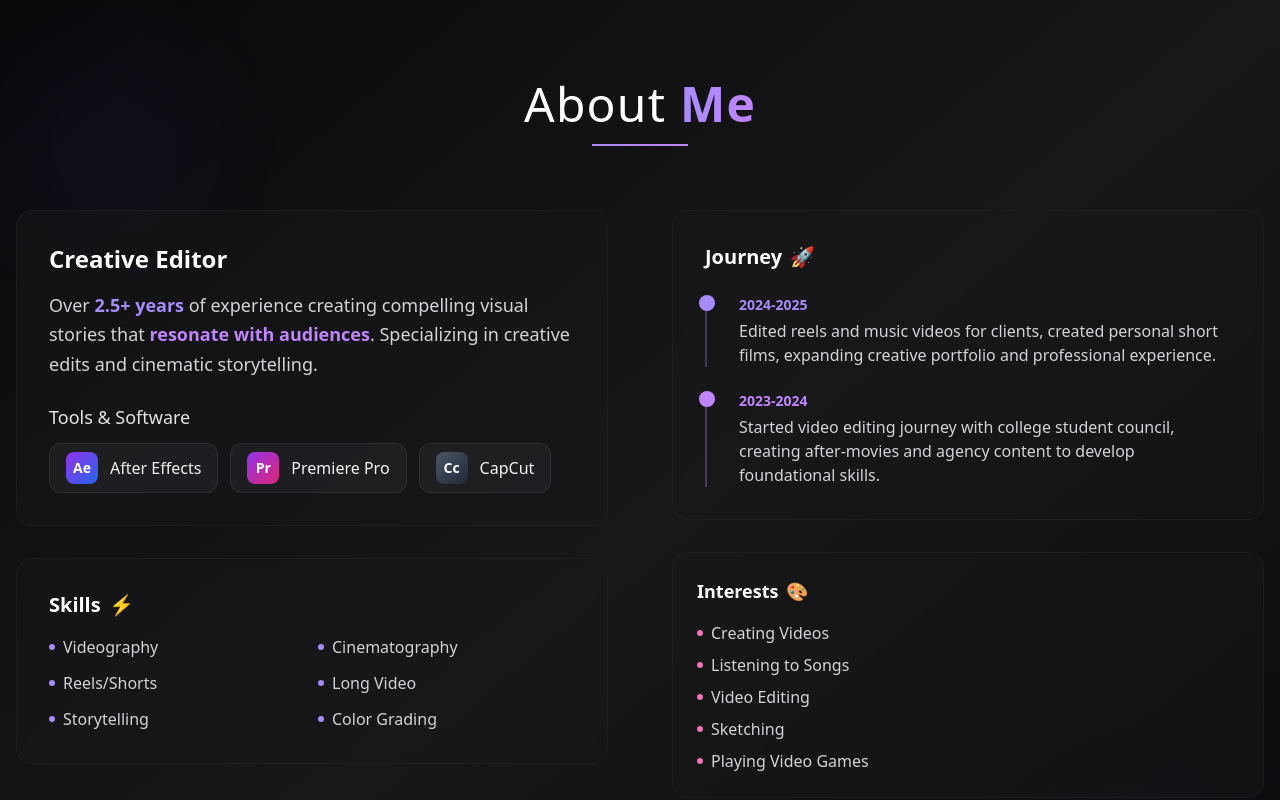
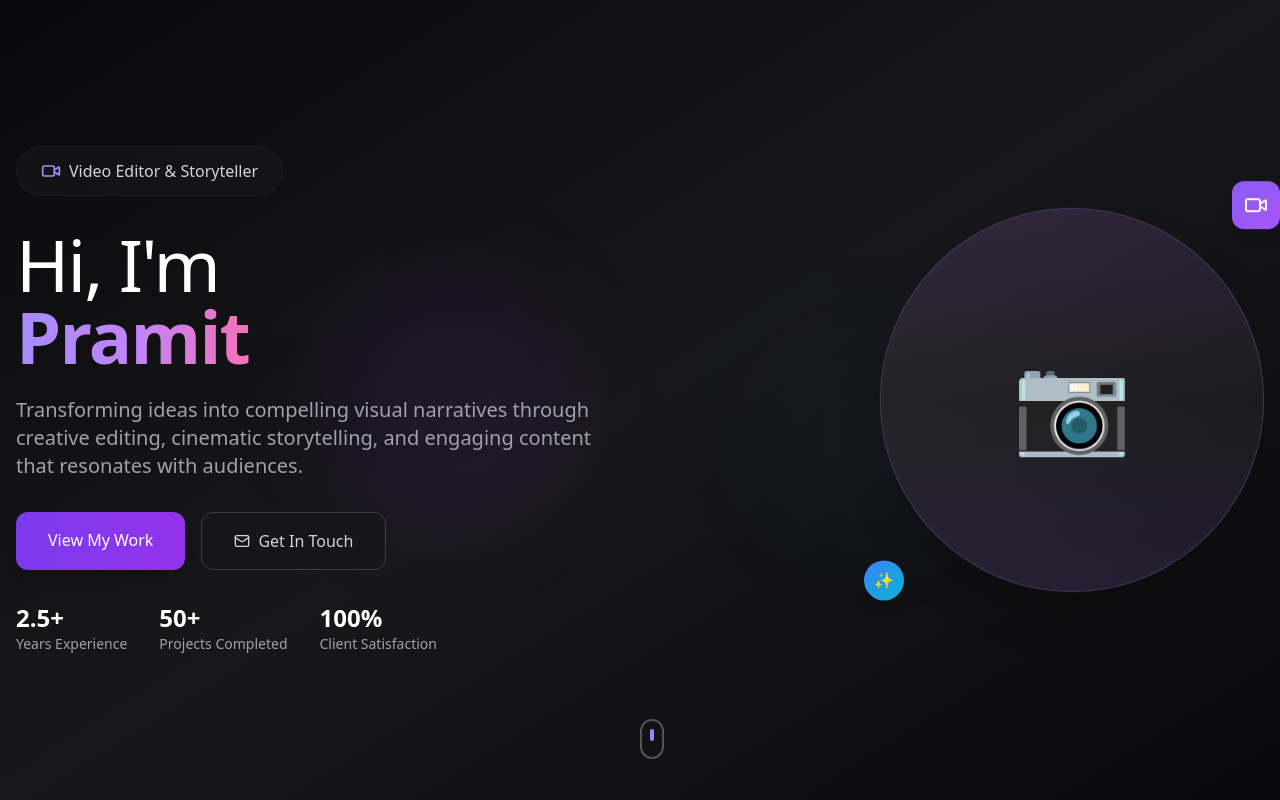
Before and after one commit to pramit091104/My-editing-portfolio, a React (Vite) app: page / in a window 1280 px wide. Shown: the top 800 px of the page. Built offline with nearby package versions, Linux system fonts and the light colour scheme.

Commit message:
Refactor: Improve page layout and transitions
- Moved "About Me" section to the end.
- Added page transition animations.
- Included an image in the introduction section.

```diff
--- a/src/components/AboutSection.tsx
+++ b/src/components/AboutSection.tsx
@@ -39,24 +39,25 @@ const software = [
 export default function AboutSection() {
   return (
     <section className="relative w-full py-20 px-4 bg-gradient-to-br from-zinc-950 via-zinc-900 to-zinc-950 overflow-hidden">
-      {/* Minimal floating elements */}
-      <div className="absolute top-20 left-10 w-32 h-32 rounded-full bg-gradient-to-r from-violet-600/10 to-purple-600/10 blur-3xl" />
-      <div className="absolute bottom-20 right-10 w-40 h-40 rounded-full bg-gradient-to-r from-blue-600/10 to-cyan-600/10 blur-3xl" />
+      {/* Unique animated background elements for about section */}
+      <div className="absolute top-20 left-10 w-32 h-32 rounded-full bg-gradient-to-r from-violet-600/15 to-purple-600/15 blur-3xl animate-pulse delay-200" />
+      <div className="absolute bottom-20 right-10 w-40 h-40 rounded-full bg-gradient-to-r from-blue-600/15 to-cyan-600/15 blur-3xl animate-pulse delay-700" />
+      <div className="absolute top-1/2 left-1/2 transform -translate-x-1/2 -translate-y-1/2 w-60 h-60 rounded-full bg-gradient-to-r from-pink-600/5 to-violet-600/5 blur-3xl animate-spin-slow" />
 
       <div className="relative max-w-7xl mx-auto">
-        {/* Header */}
-        <div className="text-center mb-16">
+        {/* Header with staggered animation */}
+        <div className="text-center mb-16 transform transition-all duration-1000 animate-[slideInFromBottom_1s_ease-out]">
           <h2 className="text-4xl md:text-5xl font-light text-white mb-4 tracking-wide">
             About <span className="font-bold bg-gradient-to-r from-violet-400 to-purple-400 bg-clip-text text-transparent">Me</span>
           </h2>
-          <div className="w-24 h-0.5 bg-gradient-to-r from-violet-400 to-purple-400 mx-auto" />
+          <div className="w-24 h-0.5 bg-gradient-to-r from-violet-400 to-purple-400 mx-auto animate-[expandWidth_1s_ease-out_0.5s_both]" />
         </div>
 
         <div className="grid grid-cols-1 lg:grid-cols-2 gap-12 lg:gap-16">
-          {/* Left Column */}
-          <div className="space-y-8">
+          {/* Left Column with cascade animation */}
+          <div className="space-y-8 animate-[slideInLeft_1s_ease-out_0.3s_both]">
             {/* Introduction */}
-            <div className="bg-zinc-900/50 backdrop-blur-sm rounded-2xl p-8 border border-zinc-800/50">
+            <div className="bg-zinc-900/60 backdrop-blur-md rounded-2xl p-8 border border-zinc-800/50 transform transition-all duration-500 hover:bg-zinc-900/80 hover:scale-105 hover:shadow-2xl hover:shadow-violet-500/10">
               <h3 className="text-2xl font-semibold text-white mb-4">Creative Editor</h3>
               <p className="text-zinc-300 text-lg leading-relaxed mb-6">
                 Over <span className="text-violet-400 font-semibold">2.5+ years</span> of experience creating
@@ -64,13 +65,17 @@ export default function AboutSection() {
                 Specializing in creative edits and cinematic storytelling.
               </p>
 
-              {/* Software */}
+              {/* Software with staggered hover effects */}
               <div className="space-y-3">
                 <h4 className="text-lg font-medium text-zinc-200">Tools & Software</h4>
                 <div className="flex flex-wrap gap-3">
-                  {software.map((sw) => (
-                    <div key={sw.name} className="flex items-center bg-zinc-800/60 rounded-xl px-4 py-2 border border-zinc-700/50">
-                      <span className={`w-8 h-8 rounded-lg bg-gradient-to-br ${sw.color} flex items-center justify-center text-white font-bold text-sm mr-3`}>
+                  {software.map((sw, index) => (
+                    <div
+                      key={sw.name}
+                      className="flex items-center bg-zinc-800/60 rounded-xl px-4 py-2 border border-zinc-700/50 transform transition-all duration-300 hover:scale-110 hover:bg-zinc-700/60 animate-[popIn_0.6s_ease-out] group"
+                      style={{ animationDelay: `${index * 0.1 + 0.8}s` }}
+                    >
+                      <span className={`w-8 h-8 rounded-lg bg-gradient-to-br ${sw.color} flex items-center justify-center text-white font-bold text-sm mr-3 group-hover:rotate-12 transition-transform duration-300`}>
                         {sw.icon}
                       </span>
                       <span className="text-zinc-100 font-medium">{sw.name}</span>
@@ -80,15 +85,19 @@ export default function AboutSection() {
               </div>
             </div>
 
-            {/* Skills */}
-            <div className="bg-zinc-900/50 backdrop-blur-sm rounded-2xl p-8 border border-zinc-800/50">
+            {/* Skills with animated bullets */}
+            <div className="bg-zinc-900/60 backdrop-blur-md rounded-2xl p-8 border border-zinc-800/50 transform transition-all duration-500 hover:bg-zinc-900/80 hover:scale-105 hover:shadow-2xl hover:shadow-purple-500/10">
               <h3 className="text-xl font-semibold text-white mb-4 flex items-center gap-2">
-                Skills <span className="text-yellow-400">⚡</span>
+                Skills <span className="text-yellow-400 animate-pulse">⚡</span>
               </h3>
               <div className="grid grid-cols-2 gap-3">
-                {skills.map((skill) => (
-                  <div key={skill} className="text-zinc-300 flex items-center gap-2">
-                    <div className="w-1.5 h-1.5 rounded-full bg-violet-400" />
+                {skills.map((skill, index) => (
+                  <div
+                    key={skill}
+                    className="text-zinc-300 flex items-center gap-2 animate-[slideInRight_0.5s_ease-out] hover:text-white transition-colors duration-300"
+                    style={{ animationDelay: `${index * 0.1 + 1.2}s` }}
+                  >
+                    <div className="w-1.5 h-1.5 rounded-full bg-violet-400 animate-pulse" />
                     {skill}
                   </div>
                 ))}
@@ -96,24 +105,24 @@ export default function AboutSection() {
             </div>
           </div>
 
-          {/* Right Column */}
-          <div className="space-y-8">
-            {/* Experience Timeline */}
-            <div className="bg-zinc-900/50 backdrop-blur-sm rounded-2xl p-8 border border-zinc-800/50">
+          {/* Right Column with cascade animation */}
+          <div className="space-y-8 animate-[slideInRight_1s_ease-out_0.6s_both]">
+            {/* Experience Timeline with animated progression */}
+            <div className="bg-zinc-900/60 backdrop-blur-md rounded-2xl p-8 border border-zinc-800/50 transform transition-all duration-500 hover:bg-zinc-900/80 hover:scale-105 hover:shadow-2xl hover:shadow-blue-500/10">
               <h3 className="text-xl font-semibold text-white mb-6 flex items-center gap-2">
-                Journey <span className="text-blue-400">🚀</span>
+                Journey <span className="text-blue-400 animate-bounce">🚀</span>
               </h3>
               <div className="space-y-6">
-                <div className="relative pl-8 border-l-2 border-violet-400/30">
-                  <div className="absolute -left-2 top-0 w-4 h-4 rounded-full bg-violet-400" />
+                <div className="relative pl-8 border-l-2 border-violet-400/30 animate-[drawLine_1.5s_ease-out_1.5s_both]">
+                  <div className="absolute -left-2 top-0 w-4 h-4 rounded-full bg-violet-400 animate-[popIn_0.6s_ease-out_1.8s_both]" />
                   <div className="text-sm text-violet-400 font-semibold mb-1">2024-2025</div>
                   <p className="text-zinc-300">
                     Edited reels and music videos for clients, created personal short films,
                     expanding creative portfolio and professional experience.
                   </p>
                 </div>
-                <div className="relative pl-8 border-l-2 border-purple-400/30">
-                  <div className="absolute -left-2 top-0 w-4 h-4 rounded-full bg-purple-400" />
+                <div className="relative pl-8 border-l-2 border-purple-400/30 animate-[drawLine_1.5s_ease-out_2s_both]">
+                  <div className="absolute -left-2 top-0 w-4 h-4 rounded-full bg-purple-400 animate-[popIn_0.6s_ease-out_2.3s_both]" />
                   <div className="text-sm text-purple-400 font-semibold mb-1">2023-2024</div>
                   <p className="text-zinc-300">
                     Started video editing journey with college student council,
@@ -123,32 +132,36 @@ export default function AboutSection() {
               </div>
             </div>
 
-            {/* Hobbies & Contact */}
+            {/* Hobbies & Contact with hover animations */}
             <div className="space-y-6">
               {/* Hobbies */}
-              <div className="bg-zinc-900/50 backdrop-blur-sm rounded-2xl p-6 border border-zinc-800/50">
+              <div className="bg-zinc-900/60 backdrop-blur-md rounded-2xl p-6 border border-zinc-800/50 transform transition-all duration-500 hover:bg-zinc-900/80 hover:scale-105 hover:shadow-2xl hover:shadow-pink-500/10">
                 <h3 className="text-lg font-semibold text-white mb-4 flex items-center gap-2">
-                  Interests <span className="text-pink-400">🎨</span>
+                  Interests <span className="text-pink-400 animate-spin-slow">🎨</span>
                 </h3>
                 <div className="grid grid-cols-1 gap-2">
-                  {hobbies.map((hobby) => (
-                    <div key={hobby} className="text-zinc-300 flex items-center gap-2">
-                      <div className="w-1.5 h-1.5 rounded-full bg-pink-400" />
+                  {hobbies.map((hobby, index) => (
+                    <div
+                      key={hobby}
+                      className="text-zinc-300 flex items-center gap-2 animate-[slideInLeft_0.5s_ease-out] hover:text-white transition-colors duration-300"
+                      style={{ animationDelay: `${index * 0.1 + 2.5}s` }}
+                    >
+                      <div className="w-1.5 h-1.5 rounded-full bg-pink-400 animate-pulse" />
                       {hobby}
                     </div>
                   ))}
                 </div>
               </div>
 
-              {/* Contact */}
-              <div className="bg-zinc-900/50 backdrop-blur-sm rounded-2xl p-6 border border-zinc-800/50">
+              {/* Contact with interactive animations */}
+              <div className="bg-zinc-900/60 backdrop-blur-md rounded-2xl p-6 border border-zinc-800/50 transform transition-all duration-500 hover:bg-zinc-900/80 hover:scale-105 hover:shadow-2xl hover:shadow-green-500/10">
                 <h3 className="text-lg font-semibold text-white mb-4">Let's Connect</h3>
                 <div className="space-y-3">
                   <a
                     href="mailto:pramit.0904@gmail.com"
-                    className="flex items-center gap-3 text-zinc-300 hover:text-white transition-colors group"
+                    className="flex items-center gap-3 text-zinc-300 hover:text-white transition-all duration-300 group transform hover:translate-x-2"
                   >
-                    <div className="w-8 h-8 rounded-lg bg-zinc-800 flex items-center justify-center group-hover:bg-zinc-700 transition-colors">
+                    <div className="w-8 h-8 rounded-lg bg-zinc-800 flex items-center justify-center group-hover:bg-zinc-700 group-hover:rotate-12 transition-all duration-300">
                       <span className="text-xs">📧</span>
                     </div>
                     <span>pramit.0904@gmail.com</span>
@@ -157,9 +170,9 @@ export default function AboutSection() {
                     href="https://instagram.com/editverse_x"
                     target="_blank"
                     rel="noopener"
-                    className="flex items-center gap-3 text-zinc-300 hover:text-pink-400 transition-colors group"
+                    className="flex items-center gap-3 text-zinc-300 hover:text-pink-400 transition-all duration-300 group transform hover:translate-x-2"
                   >
-                    <div className="w-8 h-8 rounded-lg bg-gradient-to-tr from-purple-500 to-pink-500 flex items-center justify-center">
+                    <div className="w-8 h-8 rounded-lg bg-gradient-to-tr from-purple-500 to-pink-500 flex items-center justify-center group-hover:rotate-12 transition-all duration-300">
                       <Instagram className="w-4 h-4 text-white" />
                     </div>
                     <span>@editverse_x</span>
--- a/src/components/HeroSection.tsx
+++ b/src/components/HeroSection.tsx
@@ -1,40 +1,111 @@
 
-import { Video } from "lucide-react";
+import { Video, Download, Mail } from "lucide-react";
 
 const HeroSection = () => {
   return (
-    <section className="relative w-full py-32 flex flex-col items-center justify-center bg-gradient-to-b from-zinc-950 via-zinc-900 to-zinc-950 overflow-hidden">
-      {/* Minimal background elements */}
-      <div className="absolute top-1/2 left-1/4 w-64 h-64 rounded-full bg-gradient-to-r from-violet-600/5 to-purple-600/5 blur-3xl transform -translate-y-1/2" />
-      <div className="absolute bottom-1/3 right-1/4 w-48 h-48 rounded-full bg-gradient-to-r from-blue-600/5 to-cyan-600/5 blur-3xl" />
+    <section className="relative w-full min-h-screen flex flex-col items-center justify-center bg-gradient-to-br from-zinc-950 via-zinc-900 to-zinc-950 overflow-hidden">
+      {/* Animated background elements */}
+      <div className="absolute top-1/2 left-1/4 w-64 h-64 rounded-full bg-gradient-to-r from-violet-600/10 to-purple-600/10 blur-3xl transform -translate-y-1/2 animate-pulse" />
+      <div className="absolute bottom-1/3 right-1/4 w-48 h-48 rounded-full bg-gradient-to-r from-blue-600/10 to-cyan-600/10 blur-3xl animate-pulse delay-1000" />
 
-      <div className="relative max-w-5xl mx-auto px-4 text-center z-10">
+      <div className="relative max-w-7xl mx-auto px-4 grid grid-cols-1 lg:grid-cols-2 gap-12 items-center z-10">
+        {/* Left Column - Content */}
+        <div className="text-center lg:text-left order-2 lg:order-1">
           {/* Badge */}
-        <div className="inline-flex items-center gap-2 px-6 py-3 rounded-full bg-zinc-900/50 border border-zinc-800/50 backdrop-blur-sm mb-8">
+          <div className="inline-flex items-center gap-2 px-6 py-3 rounded-full bg-zinc-900/70 border border-zinc-800/50 backdrop-blur-md mb-8 animate-[fadeInUp_0.8s_ease-out]">
             <Video className="w-5 h-5 text-violet-400" />
             <span className="text-zinc-300 font-medium">Video Editor & Storyteller</span>
           </div>
 
           {/* Main Heading */}
-        <h1 className="text-5xl md:text-7xl lg:text-8xl font-light text-white mb-6 tracking-tight leading-tight">
-          Crafting
+          <h1 className="text-4xl md:text-6xl lg:text-7xl font-light text-white mb-6 tracking-tight leading-tight animate-[fadeInUp_0.8s_ease-out_0.2s_both]">
+            Hi, I'm
             <br />
             <span className="font-bold bg-gradient-to-r from-violet-400 via-purple-400 to-pink-400 bg-clip-text text-transparent">
-            Visual Stories
+              Pramit
             </span>
           </h1>
 
           {/* Subtitle */}
-        <p className="text-xl md:text-2xl text-zinc-400 max-w-3xl mx-auto mb-12 leading-relaxed font-light">
-          Transforming ideas into compelling narratives through creative editing,
-          cinematic storytelling, and engaging content.
+          <p className="text-lg md:text-xl text-zinc-400 max-w-2xl mb-8 leading-relaxed font-light animate-[fadeInUp_0.8s_ease-out_0.4s_both]">
+            Transforming ideas into compelling visual narratives through creative editing,
+            cinematic storytelling, and engaging content that resonates with audiences.
           </p>
 
-        {/* Minimal decoration */}
-        <div className="flex items-center justify-center gap-4">
-          <div className="w-16 h-0.5 bg-gradient-to-r from-transparent to-violet-400" />
-          <div className="w-2 h-2 rounded-full bg-violet-400" />
-          <div className="w-16 h-0.5 bg-gradient-to-l from-transparent to-purple-400" />
+          {/* CTA Buttons */}
+          <div className="flex flex-col sm:flex-row gap-4 mb-8 animate-[fadeInUp_0.8s_ease-out_0.6s_both]">
+            <a
+              href="#portfolio"
+              className="px-8 py-4 bg-gradient-to-r from-violet-600 to-purple-600 text-white rounded-xl font-medium hover:from-violet-700 hover:to-purple-700 transition-all duration-300 transform hover:scale-105 shadow-lg hover:shadow-violet-500/25"
+            >
+              View My Work
+            </a>
+            <a
+              href="mailto:pramit.0904@gmail.com"
+              className="px-8 py-4 bg-zinc-900/70 text-zinc-300 rounded-xl font-medium border border-zinc-700 hover:bg-zinc-800/70 hover:text-white transition-all duration-300 flex items-center gap-2 justify-center backdrop-blur-md"
+            >
+              <Mail className="w-4 h-4" />
+              Get In Touch
+            </a>
+          </div>
+
+          {/* Stats */}
+          <div className="flex flex-wrap gap-8 text-center lg:text-left animate-[fadeInUp_0.8s_ease-out_0.8s_both]">
+            <div>
+              <div className="text-2xl font-bold text-white">2.5+</div>
+              <div className="text-sm text-zinc-400">Years Experience</div>
+            </div>
+            <div>
+              <div className="text-2xl font-bold text-white">50+</div>
+              <div className="text-sm text-zinc-400">Projects Completed</div>
+            </div>
+            <div>
+              <div className="text-2xl font-bold text-white">100%</div>
+              <div className="text-sm text-zinc-400">Client Satisfaction</div>
+            </div>
+          </div>
+        </div>
+
+        {/* Right Column - Profile Image */}
+        <div className="flex justify-center lg:justify-end order-1 lg:order-2">
+          <div className="relative animate-[fadeInUp_0.8s_ease-out_0.4s_both]">
+            {/* Decorative rings */}
+            <div className="absolute inset-0 rounded-full border-2 border-violet-400/20 animate-spin-slow"></div>
+            <div className="absolute inset-4 rounded-full border border-purple-400/30 animate-spin-slow" style={{ animationDirection: 'reverse', animationDuration: '8s' }}></div>
+
+            {/* Profile image container */}
+            <div className="relative w-80 h-80 lg:w-96 lg:h-96 rounded-full bg-gradient-to-br from-violet-600/20 to-purple-600/20 backdrop-blur-sm border border-zinc-700/50 overflow-hidden shadow-2xl">
+              {/* Placeholder for your image - replace with actual image */}
+              <div className="w-full h-full bg-gradient-to-br from-zinc-800 to-zinc-900 flex items-center justify-center">
+                <div className="text-6xl lg:text-8xl text-zinc-600">📷</div>
+              </div>
+
+              {/* Uncomment and replace with your actual image */}
+              {/* <img
+                src="/path-to-your-image.jpg"
+                alt="Pramit - Video Editor"
+                className="w-full h-full object-cover"
+              /> */}
+
+              {/* Overlay gradient */}
+              <div className="absolute inset-0 bg-gradient-to-t from-violet-600/10 via-transparent to-purple-600/10"></div>
+            </div>
+
+            {/* Floating elements */}
+            <div className="absolute -top-4 -right-4 w-12 h-12 bg-gradient-to-br from-violet-500 to-purple-500 rounded-xl flex items-center justify-center shadow-lg animate-bounce">
+              <Video className="w-6 h-6 text-white" />
+            </div>
+            <div className="absolute -bottom-4 -left-4 w-10 h-10 bg-gradient-to-br from-blue-500 to-cyan-500 rounded-full flex items-center justify-center shadow-lg animate-bounce delay-500">
+              ✨
+            </div>
+          </div>
+        </div>
+      </div>
+
+      {/* Scroll indicator */}
+      <div className="absolute bottom-8 left-1/2 transform -translate-x-1/2 animate-bounce">
+        <div className="w-6 h-10 border-2 border-zinc-600 rounded-full flex justify-center">
+          <div className="w-1 h-3 bg-violet-400 rounded-full mt-2 animate-pulse"></div>
         </div>
       </div>
     </section>
--- a/src/index.css
+++ b/src/index.css
@@ -1,3 +1,4 @@
+
 @tailwind base;
 @tailwind components;
 @tailwind utilities;
@@ -101,3 +102,91 @@
     @apply bg-background text-foreground;
   }
 }
+
+/* Custom animations for creative and minimal design */
+@keyframes fadeInUp {
+  from {
+    opacity: 0;
+    transform: translateY(30px);
+  }
+  to {
+    opacity: 1;
+    transform: translateY(0);
+  }
+}
+
+@keyframes slideInFromBottom {
+  from {
+    opacity: 0;
+    transform: translateY(50px);
+  }
+  to {
+    opacity: 1;
+    transform: translateY(0);
+  }
+}
+
+@keyframes slideInLeft {
+  from {
+    opacity: 0;
+    transform: translateX(-50px);
+  }
+  to {
+    opacity: 1;
+    transform: translateX(0);
+  }
+}
+
+@keyframes slideInRight {
+  from {
+    opacity: 0;
+    transform: translateX(50px);
+  }
+  to {
+    opacity: 1;
+    transform: translateX(0);
+  }
+}
+
+@keyframes popIn {
+  from {
+    opacity: 0;
+    transform: scale(0.8);
+  }
+  to {
+    opacity: 1;
+    transform: scale(1);
+  }
+}
+
+@keyframes expandWidth {
+  from {
+    width: 0;
+  }
+  to {
+    width: 6rem;
+  }
+}
+
+@keyframes drawLine {
+  from {
+    height: 0;
+  }
+  to {
+    height: 100%;
+  }
+}
+
+@keyframes spin-slow {
+  from {
+    transform: rotate(0deg);
+  }
+  to {
+    transform: rotate(360deg);
+  }
+}
+
+/* Apply the animations */
+.animate-spin-slow {
+  animation: spin-slow 20s linear infinite;
+}
--- a/src/pages/Index.tsx
+++ b/src/pages/Index.tsx
@@ -9,7 +9,7 @@ import AboutSection from "@/components/AboutSection";
 const Index = () => {
   return (
     <main className="min-h-screen w-full bg-zinc-950 text-zinc-100">
-      <AboutSection />
+      {/* Hero Section First */}
       <HeroSection />
 
       {/* YouTube Gallery Section */}
@@ -36,6 +36,11 @@ const Index = () => {
         </div>
       </section>
 
+      {/* About Section Last with unique animations */}
+      <div className="animate-[fadeInUp_1s_ease-out]">
+        <AboutSection />
+      </div>
+
       {/* Footer */}
       <footer className="py-12 text-center border-t border-zinc-800/50">
         <div className="max-w-4xl mx-auto px-4">
```
Lines whose indentation alone changed are shown as unchanged.
